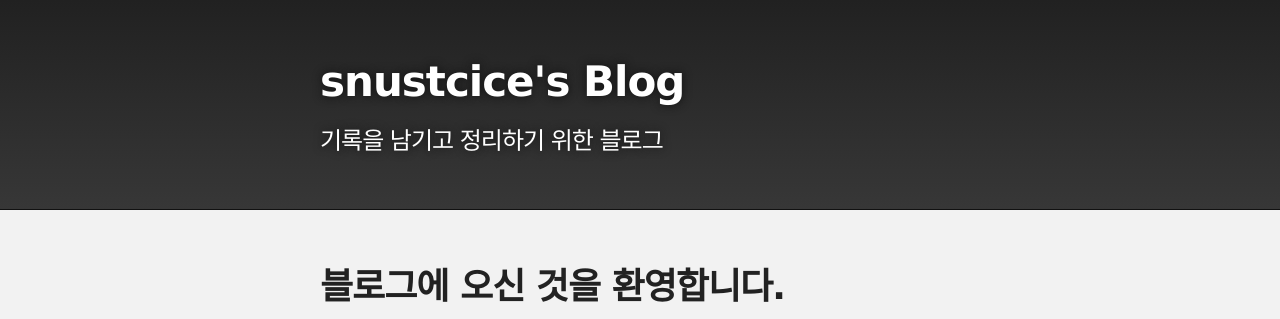
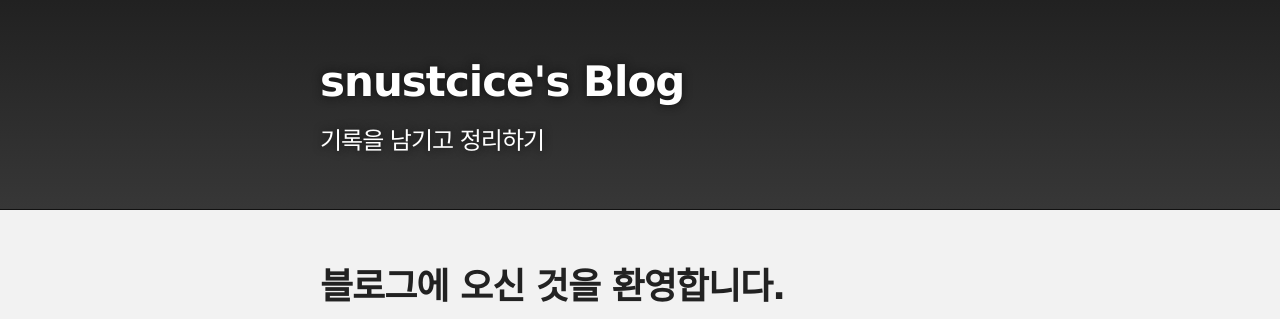
Before and after one commit to snustcice/snustcice.github.io, a Jekyll site: the page built from index.md, in a window 1280 px wide. Shown: the top 319 px of the page. Built offline with Jekyll 4.4.1, drawn with Linux system fonts in a browser that asks for light colours; our own code applies the rules of GitHub Pages for plain Markdown files.

Commit message:
Update descriptions

```diff
--- a/_config.yml
+++ b/_config.yml
@@ -1,5 +1,5 @@
 title: snustcice's Blog
-description: 기록을 남기고 정리하기 위한 블로그
+description: 기록을 남기고 정리하기
 show_downloads: false
 google_analytics:
 theme: jekyll-theme-slate
```
